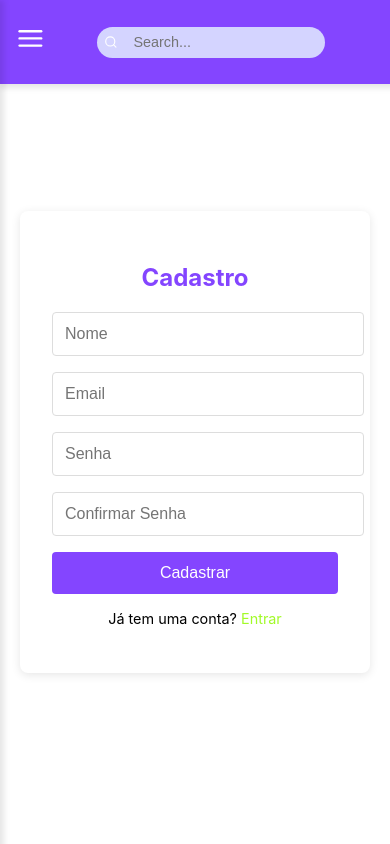
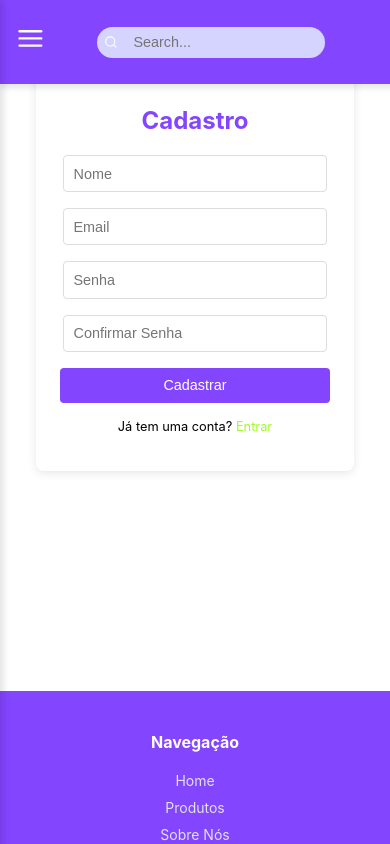
Before and after one commit to vLecaBR/sales-website-model, a React (Create React App) app: page /Cadastro in a window 390 px wide. Shown: the top 844 px of the page. Built offline with nearby package versions, Linux system fonts and the light colour scheme.

Commit message:
responsividade adicionada a cadastro, login, e ajuste no carrinho

```diff
--- a/src/Pages/CART/index.jsx
+++ b/src/Pages/CART/index.jsx
@@ -30,7 +30,6 @@ export default function CartPage({ cartItems, setCartItems }) {
 
   return (
     <div>
-      <Header title="Carrinho" />
 
       <CartContainer>
         {cartItems.length === 0 ? (
--- a/src/Pages/Cadastro/Cadastro.styles.js
+++ b/src/Pages/Cadastro/Cadastro.styles.js
@@ -5,6 +5,12 @@ export const CadastroContainer = styled.div`
   justify-content: center;
   align-items: center;
   height: 100vh;
+  padding: 0 1rem; /* Adiciona um padding horizontal em telas menores */
+
+  @media (max-width: 768px) {
+    height: auto; /* Altura automática para telas menores */
+    margin-top: 5vh; /* Margem superior para telas menores */
+  }
 `;
 
 export const CadastroForm = styled.form`
@@ -12,8 +18,13 @@ export const CadastroForm = styled.form`
   padding: 2rem;
   border-radius: 8px;
   box-shadow: 0 2px 10px rgba(0, 0, 0, 0.1);
-  width: 300px;
+  width: 100%; /* Faz o formulário ocupar 100% da largura do container */
+  max-width: 400px; /* Limita a largura máxima para evitar que fique muito largo */
   text-align: center;
+
+  @media (max-width: 768px) {
+    padding: 1.5rem; /* Reduz o padding em telas menores */
+  }
 `;
 
 export const Input = styled.input`
@@ -24,6 +35,12 @@ export const Input = styled.input`
   border-radius: 4px;
   font-size: 1rem;
   color: #333;
+
+  @media (max-width: 768px) {
+    padding: 0.6rem; /* Reduz o padding em telas menores */
+    font-size: 0.9rem; /* Ajusta o tamanho da fonte */
+    width: 90%; /* Ajusta a largura do input */
+  }
 `;
 
 export const Button = styled.button`
@@ -38,6 +55,11 @@ export const Button = styled.button`
 
   &:hover {
     background-color: #6B32CC; /* Sombra roxa ao passar o mouse */
+  }
+
+  @media (max-width: 768px) {
+    padding: 0.6rem; /* Reduz o padding em telas menores */
+    font-size: 0.9rem; /* Ajusta o tamanho da fonte */
   }
 `;
 
@@ -54,4 +76,8 @@ export const RedirectLink = styled.p`
       text-decoration: underline;
     }
   }
+
+  @media (max-width: 768px) {
+    font-size: 0.8rem; /* Ajusta o tamanho da fonte do link */
+  }
 `;
--- a/src/Pages/Login/Login.styles.js
+++ b/src/Pages/Login/Login.styles.js
@@ -4,7 +4,7 @@ export const LoginContainer = styled.div`
   display: flex;
   justify-content: center;
   align-items: center;
-  height: 100vh;
+  height: 100vh;;
 
   @media (max-width: 768px) { /* Tablets e celulares */
     padding: 1rem;
@@ -14,7 +14,7 @@ export const LoginContainer = styled.div`
 
   @media (max-width: 480px) { /* Celulares */
     padding: 0.5rem;
-    margin-top: 3vh;
+    margin-top: 5vh;
   }
 `;
 
@@ -45,6 +45,7 @@ export const Input = styled.input`
   @media (max-width: 480px) { /* Celulares */
     font-size: 0.9rem;
     padding: 0.65rem;
+    width: 90%
   }
 `;
 
```
